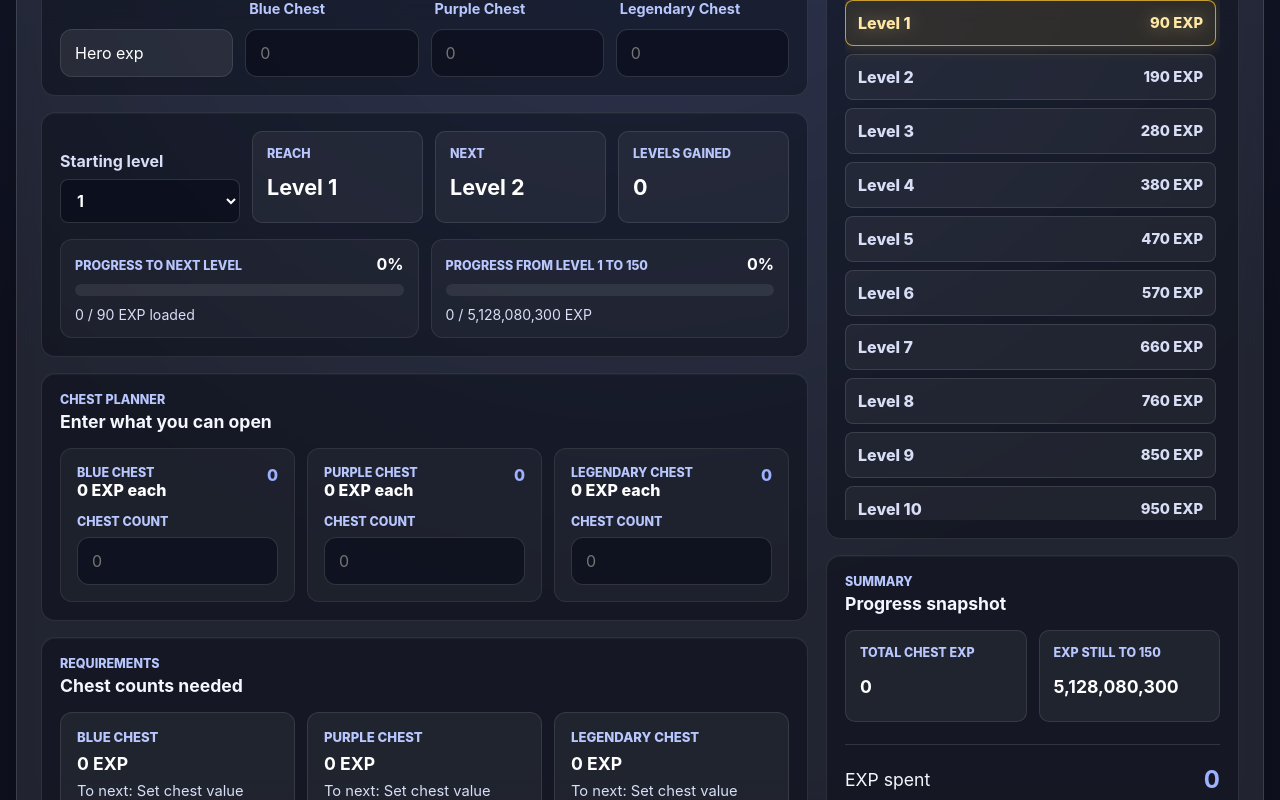
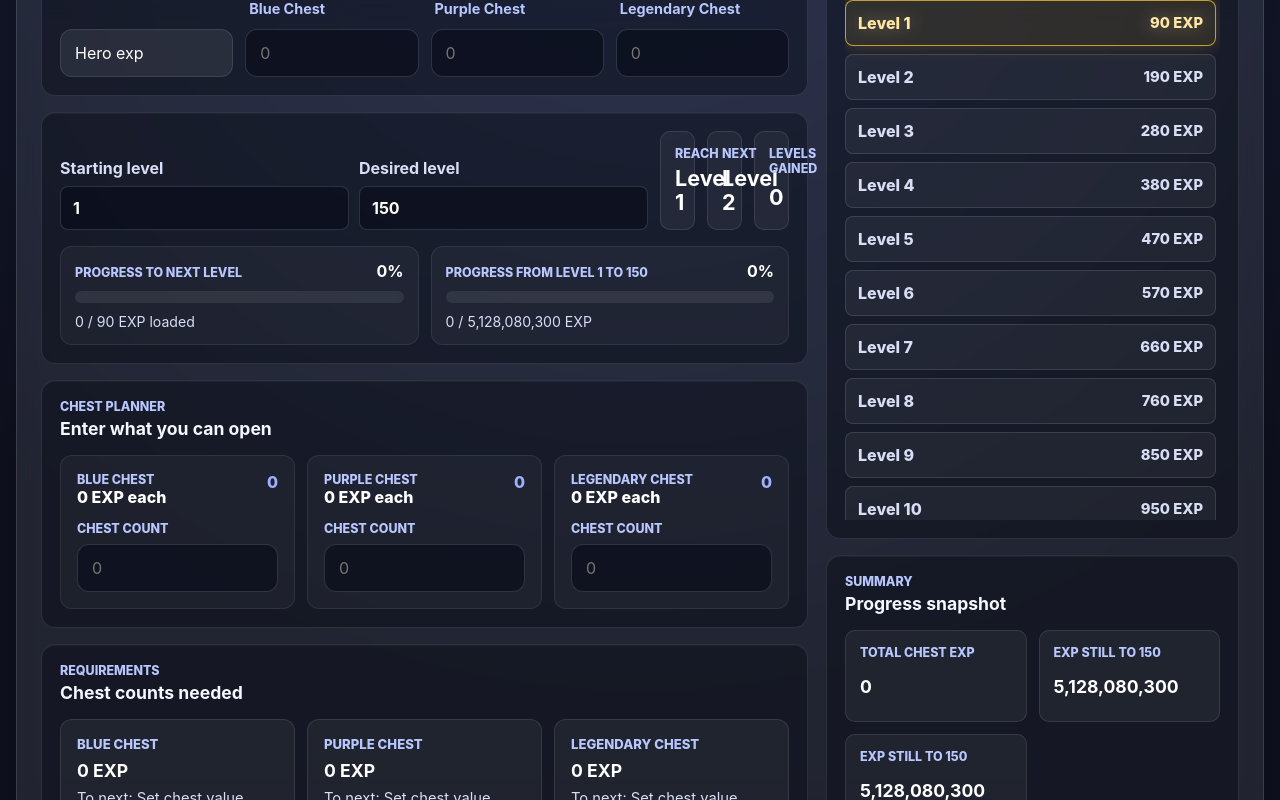
Before and after one commit to mgbargeron/x-clash-calculator, a React (Vite) app: page / in a window 1280 px wide. Both pictures are taken after a click on the button "Hero Exp". Shown: the part 231-1031 px from the top of the page. Built offline with nearby package versions, Linux system fonts and the light colour scheme.

Commit message:
Added a desired level input to the Hero Exp page

```diff
--- a/src/components/heroExp/HeroExpCalculator.tsx
+++ b/src/components/heroExp/HeroExpCalculator.tsx
@@ -19,6 +19,7 @@ type HeroExpCalculatorProps = {
 };
 
 const START_LEVEL_STORAGE_SUFFIX = "-start-level";
+const DESIRED_LEVEL_STORAGE_SUFFIX = "-desired-level";
 const MAX_HERO_LEVEL = 150;
 
 const HERO_LEVEL_COSTS_RAW: Record<string, number | string> = {
@@ -225,6 +226,7 @@ export default function HeroExpCalculator({
   const { rows, setRows } = useInitialRowsSync({ initialRows, storageKey });
 
   const [startLevel, setStartLevel] = useLocalStorage<number>(`${storageKey}${START_LEVEL_STORAGE_SUFFIX}`, 1);
+  const [desiredLevel, setDesiredLevel] = useLocalStorage<number>(`${storageKey}${DESIRED_LEVEL_STORAGE_SUFFIX}`, MAX_HERO_LEVEL);
 
   useEffect(() => {
     if (!Number.isFinite(startLevel)) {
@@ -233,6 +235,16 @@ export default function HeroExpCalculator({
       setStartLevel(clampLevel(startLevel));
     }
   }, [startLevel, setStartLevel]);
+
+  useEffect(() => {
+    if (!Number.isFinite(desiredLevel)) {
+      setDesiredLevel(clampLevel(MAX_HERO_LEVEL));
+    } else if (desiredLevel < 1 || desiredLevel > MAX_HERO_LEVEL) {
+      setDesiredLevel(clampLevel(desiredLevel));
+    } else if (desiredLevel < startLevel) {
+      setDesiredLevel(startLevel);
+    }
+  }, [desiredLevel, setDesiredLevel, startLevel]);
 
   const rowTotals = useMemo(
     () =>
@@ -277,6 +289,11 @@ export default function HeroExpCalculator({
       expToMax = expToMax.plus(HERO_LEVEL_COSTS[level]);
     }
 
+    let expToDesired = new Decimal(0);
+    for (let level = startLevel; level < desiredLevel; level += 1) {
+      expToDesired = expToDesired.plus(HERO_LEVEL_COSTS[level]);
+    }
+
     return {
       achievedLevel,
       levelsGained: achievedLevel - startLevel,
@@ -286,9 +303,11 @@ export default function HeroExpCalculator({
       nextLevelCost,
       expNeededForNextLevel,
       expToMax,
+      expToDesired,
       expStillNeededToMax: Decimal.max(expToMax.minus(totalExp), new Decimal(0)),
+      expStillNeededToDesired: Decimal.max(expToDesired.minus(totalExp), new Decimal(0)),
     };
-  }, [startLevel, totalExp]);
+  }, [startLevel, desiredLevel, totalExp]);
 
   useScrollToElement({ listRef: levelListRef, targetRef: currentLevelRef, triggerId: [progression.achievedLevel, startLevel] });
 
@@ -304,15 +323,20 @@ export default function HeroExpCalculator({
           chestValue.gt(0) && progression.expToMax.gt(0)
             ? progression.expToMax.div(chestValue).ceil()
             : new Decimal(0);
+        const toDesired =
+          chestValue.gt(0) && progression.expToDesired.gt(0)
+            ? progression.expToDesired.div(chestValue).ceil()
+            : new Decimal(0);
 
         return {
           description: row.description,
           chestValue,
           toNext,
           toMax,
+          toDesired,
         };
       }),
-    [progression.expNeededForNextLevel, progression.expToMax, rows]
+    [progression.expNeededForNextLevel, progression.expToMax, progression.expToDesired, rows]
   );
 
   const nextLevelProgressPercent = useMemo(() => {
@@ -328,15 +352,15 @@ export default function HeroExpCalculator({
     );
   }, [progression.achievedLevel, progression.nextLevelCost, progression.remainingExp]);
 
-  const maxLevelProgressPercent = useMemo(() => {
-    if (progression.expToMax.lte(0)) {
+  const desiredLevelProgressPercent = useMemo(() => {
+    if (progression.expToDesired.lte(0)) {
       return 100;
     }
 
     return Number(
-      Decimal.min(totalExp.div(progression.expToMax).mul(100), new Decimal(100)).toFixed(1)
+      Decimal.min(totalExp.div(progression.expToDesired).mul(100), new Decimal(100)).toFixed(1)
     );
-  }, [progression.expToMax, totalExp]);
+  }, [progression.expToDesired, totalExp]);
 
   type LevelState = "achieved" | "current" | "next" | "pending";
 
@@ -386,11 +410,13 @@ export default function HeroExpCalculator({
         <HeroExpOverview
           startLevel={startLevel}
           setStartLevel={setStartLevel}
+          desiredLevel={desiredLevel}
+          setDesiredLevel={setDesiredLevel}
           clampLevel={clampLevel}
           LEVEL_OPTIONS={LEVEL_OPTIONS}
           progression={progression}
           nextLevelProgressPercent={nextLevelProgressPercent}
-          maxLevelProgressPercent={maxLevelProgressPercent}
+          desiredLevelProgressPercent={desiredLevelProgressPercent}
           totalExp={totalExp}
         />
 
@@ -403,6 +429,7 @@ export default function HeroExpCalculator({
         <HeroExpRequirements
           chestRequirements={chestRequirements}
           progression={progression}
+          desiredLevel={desiredLevel}
         />
       </div>
 
@@ -413,6 +440,7 @@ export default function HeroExpCalculator({
         totalExp={totalExp}
         progression={progression}
         startLevel={startLevel}
+        desiredLevel={desiredLevel}
       />
     </div>
   );
--- a/src/components/heroExp/HeroExpOverview.tsx
+++ b/src/components/heroExp/HeroExpOverview.tsx
@@ -1,9 +1,154 @@
+import { useState, useRef, useMemo, useEffect, useCallback } from "react";
 import Decimal from "decimal.js";
 import { formatWholeDecimal } from "../../utils/formatWholeDecimal";
+
+const MAX_VISIBLE_OPTIONS = 10;
+
+type LevelAutocompleteProps = {
+  value: number;
+  onChange: (level: number) => void;
+  clampLevel: (level: number) => number;
+  LEVEL_OPTIONS: number[];
+};
+
+function LevelAutocomplete({
+  value,
+  onChange,
+  clampLevel,
+  LEVEL_OPTIONS,
+}: LevelAutocompleteProps) {
+  const [inputValue, setInputValue] = useState(String(value));
+  const [isOpen, setIsOpen] = useState(false);
+  const [highlightedIndex, setHighlightedIndex] = useState(0);
+  const inputRef = useRef<HTMLInputElement>(null);
+  const listRef = useRef<HTMLUListElement>(null);
+
+  useEffect(() => {
+    setInputValue(String(value));
+  }, [value]);
+
+  const filteredOptions = useMemo(() => {
+    if (!inputValue) return LEVEL_OPTIONS;
+    return LEVEL_OPTIONS.filter((l) => String(l).startsWith(inputValue));
+  }, [inputValue, LEVEL_OPTIONS]);
+
+  const visibleOptions = useMemo(
+    () => filteredOptions.slice(0, MAX_VISIBLE_OPTIONS),
+    [filteredOptions]
+  );
+
+  const selectOption = useCallback(
+    (level: number) => {
+      onChange(clampLevel(level));
+      setInputValue(String(level));
+      setIsOpen(false);
+    },
+    [onChange, clampLevel]
+  );
+
+  const handleInputChange = useCallback(
+    (e: React.ChangeEvent<HTMLInputElement>) => {
+      const raw = e.target.value;
+      if (!/^\d*$/.test(raw)) return;
+      setInputValue(raw);
+      setIsOpen(true);
+      setHighlightedIndex(0);
+    },
+    []
+  );
+
+  const handleBlur = useCallback(() => {
+    const parsed = Number(inputValue);
+    if (inputValue && !Number.isNaN(parsed)) {
+      selectOption(clampLevel(parsed));
+    } else {
+      setInputValue(String(value));
+    }
+    setIsOpen(false);
+  }, [inputValue, value, clampLevel, selectOption]);
+
+  const handleKeyDown = useCallback(
+    (e: React.KeyboardEvent<HTMLInputElement>) => {
+      if (!isOpen) {
+        if (e.key === "ArrowDown" || e.key === "ArrowUp") {
+          setIsOpen(true);
+          setHighlightedIndex(
+            e.key === "ArrowDown" ? 0 : visibleOptions.length - 1
+          );
+          e.preventDefault();
+        }
+        return;
+      }
+
+      switch (e.key) {
+        case "ArrowDown":
+          setHighlightedIndex((prev) =>
+            Math.min(prev + 1, visibleOptions.length - 1)
+          );
+          e.preventDefault();
+          break;
+        case "ArrowUp":
+          setHighlightedIndex((prev) => Math.max(prev - 1, 0));
+          e.preventDefault();
+          break;
+        case "Enter":
+          if (visibleOptions[highlightedIndex] !== undefined) {
+            selectOption(visibleOptions[highlightedIndex]);
+          }
+          e.preventDefault();
+          break;
+        case "Escape":
+          setInputValue(String(value));
+          setIsOpen(false);
+          e.preventDefault();
+          break;
+      }
+    },
+    [isOpen, visibleOptions, highlightedIndex, selectOption, value]
+  );
+
+  return (
+    <div className="hero-exp-autocomplete">
+      <input
+        ref={inputRef}
+        type="text"
+        className="hero-level-select"
+        value={inputValue}
+        onChange={handleInputChange}
+        onFocus={() => {
+          setIsOpen(true);
+        }}
+        onBlur={handleBlur}
+        onKeyDown={handleKeyDown}
+      />
+      {isOpen && visibleOptions.length > 0 && (
+        <ul ref={listRef} className="hero-level-dropdown" role="listbox">
+          {visibleOptions.map((level, index) => (
+            <li
+              key={level}
+              role="option"
+              aria-selected={index === highlightedIndex}
+              className={`hero-level-option${index === highlightedIndex ? " hero-level-option-highlighted" : ""}`}
+              onMouseDown={(e) => {
+                e.preventDefault();
+                selectOption(level);
+              }}
+              onMouseEnter={() => setHighlightedIndex(index)}
+            >
+              {level}
+            </li>
+          ))}
+        </ul>
+      )}
+    </div>
+  );
+}
 
 type HeroExpOverviewProps = {
   startLevel: number;
   setStartLevel: (level: number) => void;
+  desiredLevel: number;
+  setDesiredLevel: (level: number) => void;
   clampLevel: (level: number) => number;
   LEVEL_OPTIONS: number[];
   progression: {
@@ -11,41 +156,50 @@ type HeroExpOverviewProps = {
     levelsGained: number;
     nextLevel: number;
     expToMax: Decimal;
+    expToDesired: Decimal;
     remainingExp: Decimal;
     nextLevelCost: Decimal;
   };
   nextLevelProgressPercent: number;
-  maxLevelProgressPercent: number;
+  desiredLevelProgressPercent: number;
   totalExp: Decimal;
 };
 
 export function HeroExpOverview({
   startLevel,
   setStartLevel,
+  desiredLevel,
+  setDesiredLevel,
   clampLevel,
   LEVEL_OPTIONS,
   progression,
   nextLevelProgressPercent,
-  maxLevelProgressPercent,
+  desiredLevelProgressPercent,
   totalExp,
 }: HeroExpOverviewProps) {
   return (
     <section className="hero-surface hero-exp-overview">
       <div className="hero-exp-overview-top">
-        <label className="hero-exp-control">
-          <span>Starting level</span>
-          <select
-            className="hero-level-select"
-            value={startLevel}
-            onChange={(event) => setStartLevel(clampLevel(Number(event.target.value)))}
-          >
-            {LEVEL_OPTIONS.map((level) => (
-              <option key={level} value={level}>
-                {level}
-              </option>
-            ))}
-          </select>
-        </label>
+        <div className="hero-exp-level-controls">
+          <label className="hero-exp-control">
+            <span>Starting level</span>
+            <LevelAutocomplete
+              value={startLevel}
+              onChange={setStartLevel}
+              clampLevel={clampLevel}
+              LEVEL_OPTIONS={LEVEL_OPTIONS}
+            />
+          </label>
+          <label className="hero-exp-control">
+            <span>Desired level</span>
+            <LevelAutocomplete
+              value={desiredLevel}
+              onChange={setDesiredLevel}
+              clampLevel={clampLevel}
+              LEVEL_OPTIONS={LEVEL_OPTIONS}
+            />
+          </label>
+        </div>
 
         <div className="hero-exp-kpi-strip">
           <div className="hero-exp-kpi">
@@ -72,7 +226,9 @@ export function HeroExpOverview({
           <div className="hero-progress-heading">
             <span>Progress to next level</span>
             <strong>
-              {progression.achievedLevel >= 150 ? "100%" : `${nextLevelProgressPercent}%`}
+              {progression.achievedLevel >= 150
+                ? "100%"
+                : `${nextLevelProgressPercent}%`}
             </strong>
           </div>
           <div className="hero-progress-track">
@@ -92,17 +248,20 @@ export function HeroExpOverview({
 
         <div className="hero-progress-card">
           <div className="hero-progress-heading">
-            <span>Progress from level {startLevel} to 150</span>
-            <strong>{maxLevelProgressPercent}%</strong>
+            <span>
+              Progress from level {startLevel} to {desiredLevel}
+            </span>
+            <strong>{desiredLevelProgressPercent}%</strong>
           </div>
           <div className="hero-progress-track">
             <div
               className="hero-progress-fill hero-progress-fill-max"
-              style={{ width: `${maxLevelProgressPercent}%` }}
+              style={{ width: `${desiredLevelProgressPercent}%` }}
             />
           </div>
           <small>
-            {formatWholeDecimal(totalExp)} / {formatWholeDecimal(progression.expToMax)} EXP
+            {formatWholeDecimal(totalExp)} /{" "}
+            {formatWholeDecimal(progression.expToDesired)} EXP
           </small>
         </div>
       </div>
--- a/src/components/heroExp/HeroExpRequirements.tsx
+++ b/src/components/heroExp/HeroExpRequirements.tsx
@@ -7,6 +7,7 @@ type ChestRequirement = {
   chestValue: Decimal;
   toNext: Decimal;
   toMax: Decimal;
+  toDesired: Decimal;
 };
 
 type HeroExpRequirementsProps = {
@@ -14,9 +15,14 @@ type HeroExpRequirementsProps = {
   progression: {
     achievedLevel: number;
   };
+  desiredLevel: number;
 };
 
-export function HeroExpRequirements({ chestRequirements, progression }: HeroExpRequirementsProps) {
+export function HeroExpRequirements({
+  chestRequirements,
+  progression,
+  desiredLevel,
+}: HeroExpRequirementsProps) {
   return (
     <section className="hero-surface">
       <div className="hero-section-heading">
@@ -40,6 +46,12 @@ export function HeroExpRequirements({ chestRequirements, progression }: HeroExpR
                   : formatWholeDecimal(requirement.toNext)}
             </span>
             <span>
+              To {desiredLevel}:{" "}
+              {requirement.chestValue.gt(0)
+                ? formatWholeDecimal(requirement.toDesired)
+                : "Set chest value"}
+            </span>
+            <span>
               To 150:{" "}
               {requirement.chestValue.gt(0)
                 ? formatWholeDecimal(requirement.toMax)
--- a/src/components/heroExp/HeroExpSidebar.tsx
+++ b/src/components/heroExp/HeroExpSidebar.tsx
@@ -15,13 +15,16 @@ type HeroExpSidebarProps = {
   totalExp: Decimal;
   progression: {
     expStillNeededToMax: Decimal;
+    expStillNeededToDesired: Decimal;
     spentExp: Decimal;
     remainingExp: Decimal;
     nextLevelCost: Decimal;
     expNeededForNextLevel: Decimal;
     expToMax: Decimal;
+    expToDesired: Decimal;
   };
   startLevel: number;
+  desiredLevel: number;
 };
 
 export function HeroExpSidebar({
@@ -31,6 +34,7 @@ export function HeroExpSidebar({
   totalExp,
   progression,
   startLevel,
+  desiredLevel,
 }: HeroExpSidebarProps) {
   return (
     <aside className="hero-exp-sidebar">
@@ -38,7 +42,7 @@ export function HeroExpSidebar({
         <div className="hero-section-heading hero-section-heading-tight">
           <div>
             <p className="hero-section-label">Level path</p>
-            <h2>Start to max</h2>
+            <h2>Start to {desiredLevel >= 150 ? "max" : `level ${desiredLevel}`}</h2>
           </div>
           <div className="hero-level-legend" aria-label="Level state legend">
             <span className="hero-level-legend-item">
@@ -82,6 +86,10 @@ export function HeroExpSidebar({
             <strong>{formatWholeDecimal(totalExp)}</strong>
           </section>
           <section className="hero-exp-stat-card">
+            <span>EXP still to {desiredLevel >= 150 ? "150" : `level ${desiredLevel}`}</span>
+            <strong>{formatWholeDecimal(progression.expStillNeededToDesired)}</strong>
+          </section>
+          <section className="hero-exp-stat-card">
             <span>EXP still to 150</span>
             <strong>{formatWholeDecimal(progression.expStillNeededToMax)}</strong>
           </section>
@@ -105,6 +113,10 @@ export function HeroExpSidebar({
             <strong>{formatWholeDecimal(progression.expNeededForNextLevel)}</strong>
           </div>
           <div className="grand-total">
+            <span>EXP needed from level {startLevel} to {desiredLevel}</span>
+            <strong>{formatWholeDecimal(progression.expToDesired)}</strong>
+          </div>
+          <div className="grand-total">
             <span>EXP needed from level {startLevel} to 150</span>
             <strong>{formatWholeDecimal(progression.expToMax)}</strong>
           </div>
--- a/src/styles.css
+++ b/src/styles.css
@@ -1141,8 +1141,18 @@ h1 {
 }
 
 .hero-exp-overview-top {
-    grid-template-columns: 180px minmax(0, 1fr);
+    grid-template-columns: auto minmax(0, 1fr);
     align-items: end;
+}
+
+.hero-exp-level-controls {
+    display: flex;
+    gap: 10px;
+}
+
+.hero-exp-level-controls .hero-exp-control {
+    flex: 1;
+    min-width: 0;
 }
 
 .hero-exp-kpi-strip {
@@ -1204,6 +1214,43 @@ h1 {
     box-shadow: 0 0 0 3px rgba(109, 140, 255, 0.2);
 }
 
+.hero-exp-autocomplete {
+    position: relative;
+}
+
+.hero-level-dropdown {
+    position: absolute;
+    top: calc(100% + 4px);
+    left: 0;
+    right: 0;
+    z-index: 50;
+    margin: 0;
+    padding: 4px;
+    list-style: none;
+    border: 1px solid rgba(255, 255, 255, 0.14);
+    border-radius: 8px;
+    background: rgba(10, 14, 28, 0.95);
+    overflow-y: auto;
+    max-height: 320px;
+}
+
+.hero-level-option {
+    padding: 8px 12px;
+    border-radius: 6px;
+    color: #d9def7;
+    cursor: pointer;
+    font-size: 0.9rem;
+}
+
+.hero-level-option-highlighted {
+    background: rgba(109, 140, 255, 0.2);
+    color: #ffffff;
+}
+
+.hero-level-option:hover {
+    background: rgba(109, 140, 255, 0.15);
+}
+
 .hero-exp-progress-grid {
     grid-template-columns: repeat(2, minmax(0, 1fr));
 }
```
